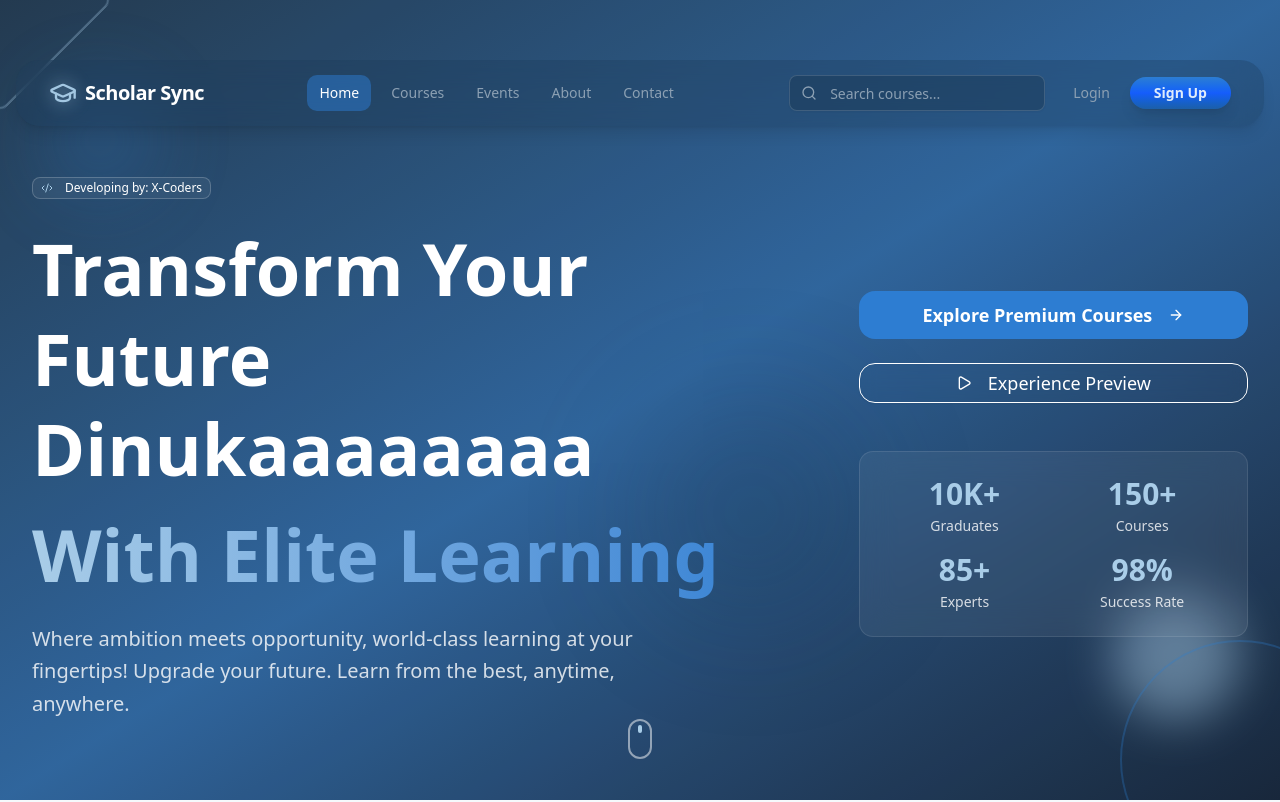
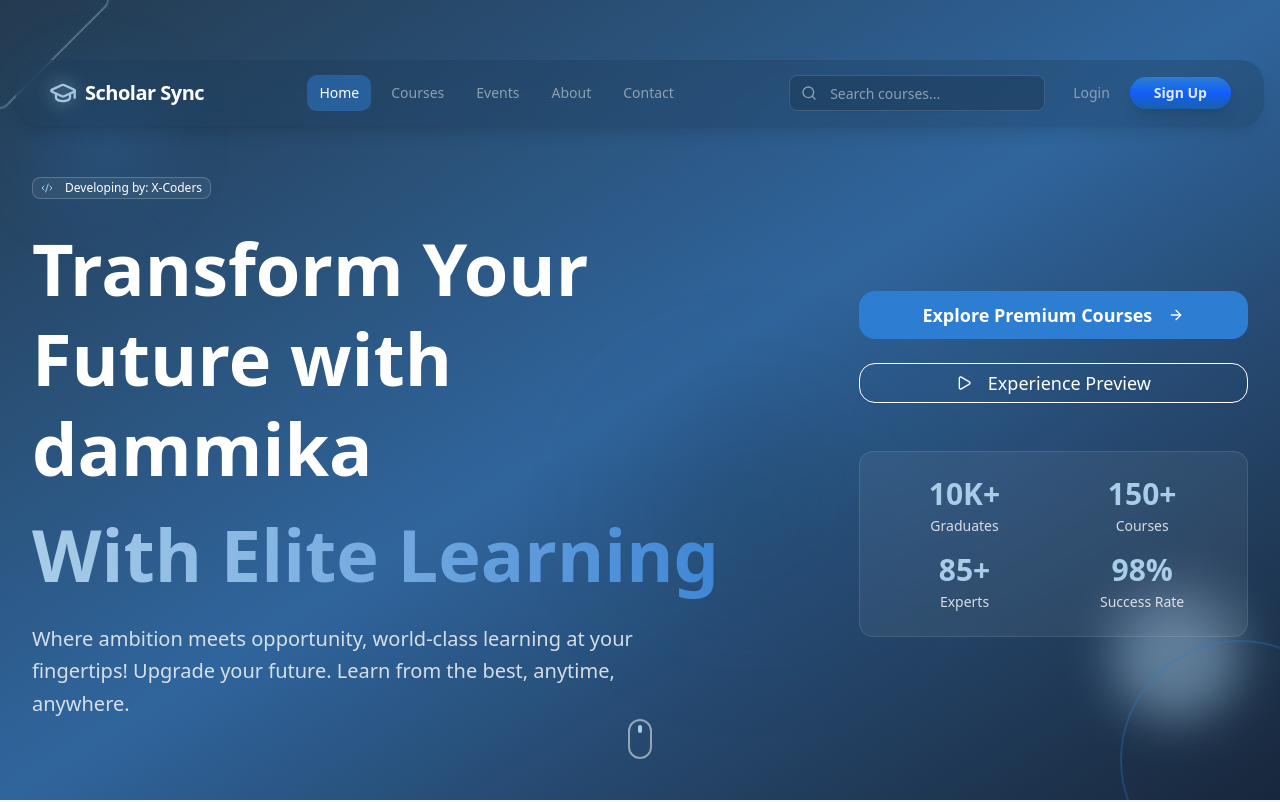
Before and after one commit to CCLA-R-D-Team-1/scholar-sync, a Next.js app: page / in a window 1280 px wide. Shown: the top 802 px of the page. Built offline with nearby package versions, Linux system fonts and the light colour scheme.

Commit message:
fork test (dhammika)

```diff
--- a/app/(main)/page.tsx
+++ b/app/(main)/page.tsx
@@ -49,7 +49,7 @@ export default function HomePage() {
             </Badge>
 
             <h1 className="text-4xl md:text-6xl lg:text-7xl font-bold text-clean-white mb-6 leading-tight">
-              Transform Your Future Dinukaaaaaaaa
+              Transform Your Future with dammika
               <span className="block mt-4 bg-gradient-to-r from-muted-cyan to-action-blue bg-clip-text text-transparent">
                 With Elite Learning
               </span>
```
Also changed, not shown: 1 other file (tests, documents, lock files or other folders).
